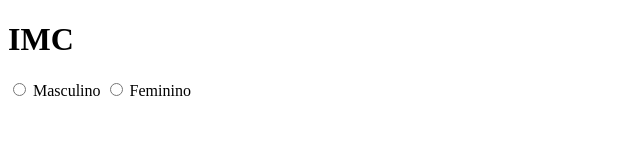
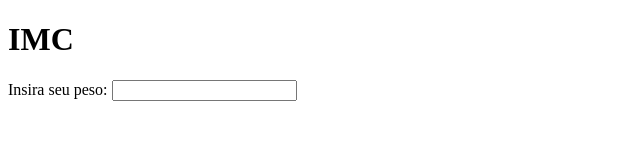
Before and after one commit to AllanSmithll/LinguagemdeScript, a website: page Desafios/apps/desafio01/index.html in a window 1280 px wide. Shown: the whole page, without its empty margins (0-640 px from the left). Drawn offline with Linux system fonts and the light colour scheme.

Commit message:
Poucas ideias

```diff
--- a/Desafios/apps/desafio01/site.js
+++ b/Desafios/apps/desafio01/imc.js
@@ -9,4 +9,3 @@ function imc(peso, altura) {
     }
     return result
 }
-console.log(imc(100, 1.70))
--- a/Desafios/apps/desafio01/index.html
+++ b/Desafios/apps/desafio01/index.html
@@ -8,10 +8,9 @@
 </head>
 <body>
 <h1>IMC</h1>
-<script src="site.js"></script>
-    <input type="radio" name="sexo" value="masculino" id="masculino">
-    <label for="masculino">Masculino</label>
-    <input type="radio" name="sexo" value="feminino" id="feminino">
-    <label for="feminino">Feminino</label>
+<script src="imc.js"></script>
+    <form action="">
+    <label>Insira seu peso:</label>
+    <input type="text" id="peso" onkeypress="return somenteNumero(event);"
 </body>
 </html>
```
